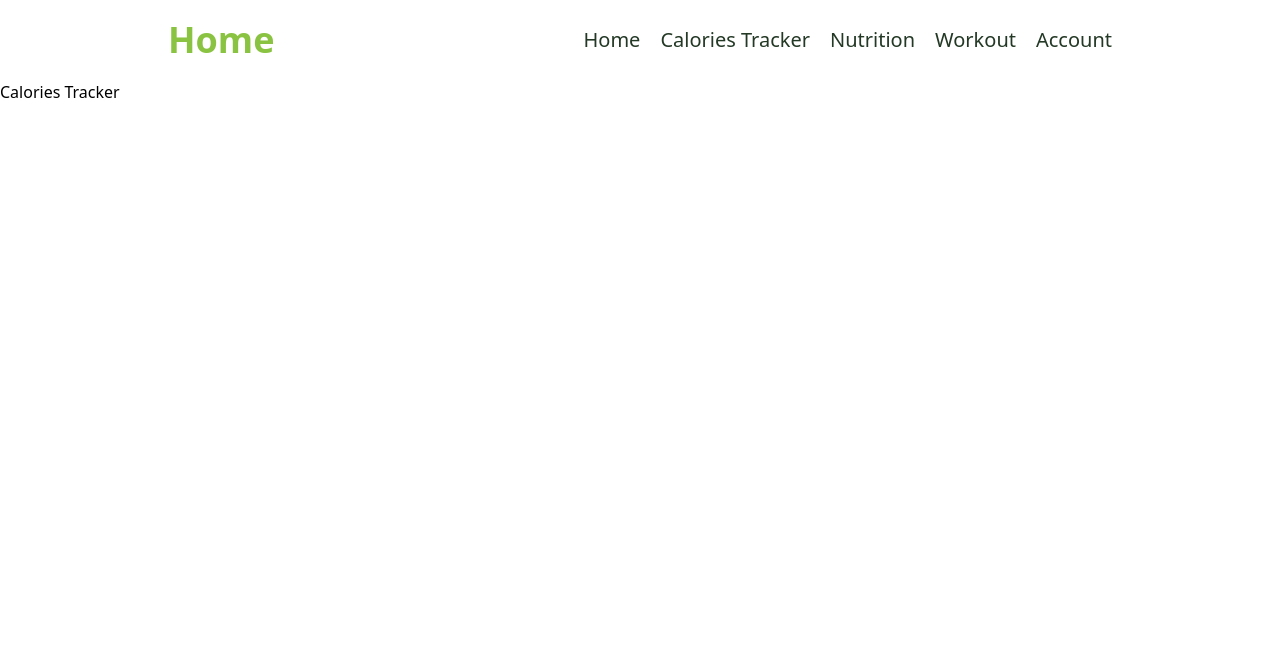
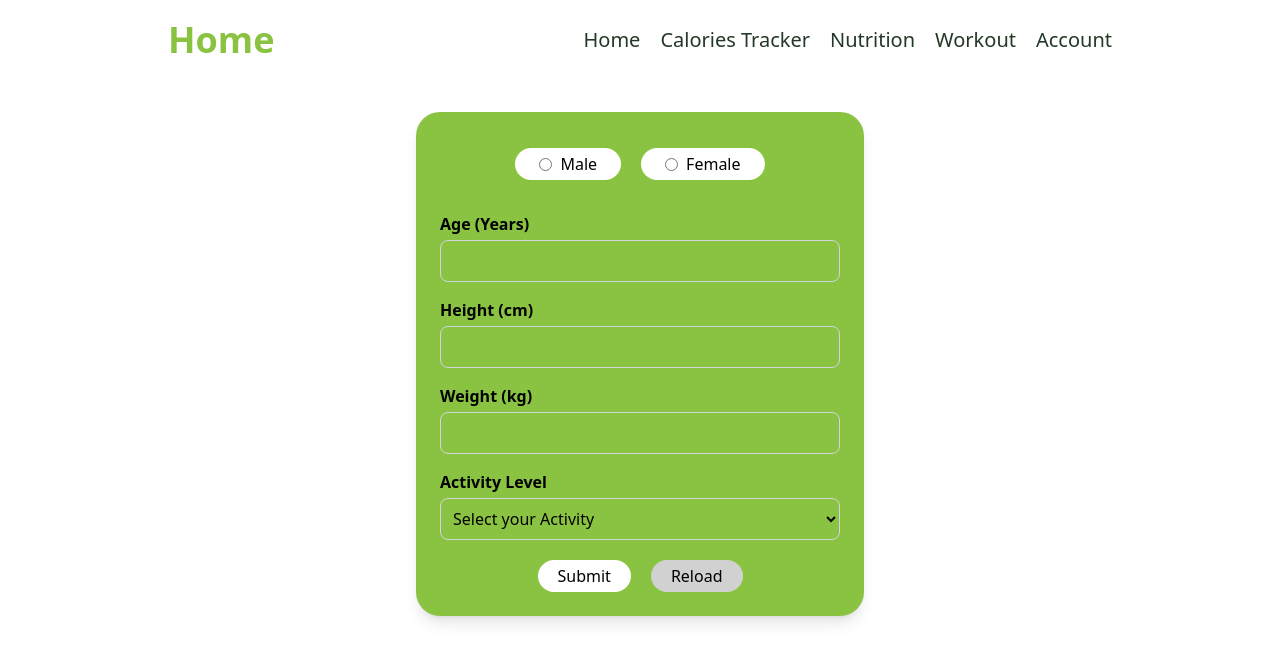
Before and after one commit to WSU-4110/FitBalance, a React (Vite) app in the folder FitBalance/: page /caloriestracker in a window 1280 px wide. Shown: the top 662 px of the page. Built offline with nearby package versions, Linux system fonts and the light colour scheme.

Commit message:
getting update

```diff
--- a/FitBalance/src/front-end/CaloriesTracker.jsx
+++ b/FitBalance/src/front-end/CaloriesTracker.jsx
@@ -1,15 +1,208 @@
-import React from "react";
+import React, { useState, useEffect } from "react";
 import Navbar from "../components/Navbar";
 
 const CaloriesTracker = () => {
+  const activity = [
+    { label: "Basal Metabolic Rate(BMR)", value: 1.2 },
+    { label: "Sedentary: little or no exercise", value: 1.2 },
+    { label: "Light: exercise 1-3 times/week", value: 1.375 },
+    { label: "Moderate: exercise 4-5 times/week", value: 1.55 },
+    {
+      label: "Active: daily exercise or intense exercise 3-4 times/week",
+      value: 1.725,
+    },
+    { label: "Very Active: intense exercise 6-7 times/week", value: 1.9 },
+    {
+      label: "Extra Active: very intense exercise daily, or physical job",
+      value: 2.2,
+    },
+  ];
+
+  const reachGoal = [
+    { label: "Lean Muscle build", value: 1 },
+    { label: "Weight loss", value: 0.8 },
+    { label: "Extreme Weight loss", value: 0.7 },
+    { label: "Lean Bulk", value: 1.15 },
+  ];
+
+  const [act, setAct] = useState();
+  const [gender, setGender] = useState("");
+  const [age, setAge] = useState();
+  const [height, setHeight] = useState();
+  const [weight, setWeight] = useState();
+  const [calories, setCalories] = useState(null);
+  const [goal, setGoal] = useState("");
+  const [goalCalories, setGoalCalories] = useState(null);
+
+  const calculateCal = (event) => {
+    event.preventDefault();
+
+    if (age <= 0 || height <= 0 || weight <= 0 || !act || !gender) {
+      alert("Please enter valid input!");
+      return;
+    }
+
+    let bmr;
+    if (gender === "male") {
+      bmr = 10 * weight + 6.25 * height - 5 * age + 5;
+    } else if (gender === "female") {
+      bmr = 10 * weight + 6.25 * height - 5 * age - 161;
+    }
+
+    const activityFactor = parseFloat(act);
+    const totalCalories = Math.round(bmr * activityFactor);
+    setCalories(totalCalories);
+  };
+
+  useEffect(() => {
+    if (calories !== null && goal) {
+      const goalFactor = parseFloat(goal);
+      setGoalCalories(Math.round(calories * goalFactor));
+    }
+  }, [calories, goal]);
+
+  let reload = () => {
+    window.location.reload();
+  };
+
   return (
-    <div>
-      <Navbar></Navbar>
+    <>
+      <Navbar />
+      <div className="flex flex-col md:flex-row w-full h-fit items-center justify-center ">
+        <div className="w-full md:w-1/2 p-8 flex flex-col justify-center items-center">
+          <form
+            className="w-full max-w-md bg-[#8AC342] p-6 rounded-3xl shadow-lg"
+            onSubmit={calculateCal}
+          >
+            <div className="flex w-full justify-center md:space-x-5 space-x-2 p-3 rounded-lg mb-5">
+              <div className="flex items-center bg-white px-6 py-1 rounded-4xl">
+                <input
+                  type="radio"
+                  name="gender"
+                  className="mr-2"
+                  value="male"
+                  checked={gender === "male"}
+                  onChange={(event) => setGender(event.target.value)}
+                />
+                <label>Male</label>
+              </div>
+              <div className="flex items-center bg-white px-6 py-1 rounded-4xl">
+                <input
+                  type="radio"
+                  name="gender"
+                  className="mr-2"
+                  value="female"
+                  checked={gender === "female"}
+                  onChange={(event) => setGender(event.target.value)}
+                />
+                <label>Female</label>
+              </div>
+            </div>
 
-      <div className=" flex flex-col md:flex-row w-full h-[calc(100vh-80px)] ">
-        <h1>Calories Tracker</h1>
+            <div className="space-y-4">
+              <div className="flex flex-col">
+                <label className="mb-1 font-semibold">Age (Years)</label>
+                <input
+                  type="number"
+                  value={age}
+                  onChange={(e) => setAge(Number(e.target.value))}
+                  className="p-2 border border-gray-300 rounded-lg focus:outline-none focus:ring-2 focus:ring-white w-full"
+                />
+              </div>
+              <div className="flex flex-col">
+                <label className="mb-1 font-semibold">Height (cm)</label>
+                <input
+                  type="number"
+                  value={height}
+                  onChange={(e) => setHeight(Number(e.target.value))}
+                  className="p-2 border border-gray-300 rounded-lg focus:outline-none focus:ring-2 focus:ring-white w-full"
+                />
+              </div>
+              <div className="flex flex-col">
+                <label className="mb-1 font-semibold">Weight (kg)</label>
+                <input
+                  type="number"
+                  value={weight}
+                  onChange={(e) => setWeight(Number(e.target.value))}
+                  className="p-2 border border-gray-300 rounded-lg focus:outline-none focus:ring-2 focus:ring-white w-full"
+                />
+              </div>
+            </div>
+
+            <div className="mt-4">
+              <label className="mb-1 font-semibold block">Activity Level</label>
+              <select
+                value={act}
+                onChange={(e) => setAct(e.target.value)}
+                className="w-full p-2 border border-gray-300 rounded-lg focus:outline-none focus:ring-2 focus:ring-white"
+              >
+                <option value="" hidden>
+                  Select your Activity
+                </option>
+                {activity.map((option) => (
+                  <option key={option.label} value={option.value}>
+                    {option.label}
+                  </option>
+                ))}
+              </select>
+            </div>
+
+            <div className="flex flex-row justify-center space-x-5 pt-5">
+              <button
+                className="bg-white px-5 py-1 rounded-2xl font-medium"
+                type="submit"
+              >
+                Submit
+              </button>
+              <button
+                className="bg-[#d1d1d1] px-5 py-1 rounded-2xl font-medium"
+                onClick={reload}
+                type="reset"
+              >
+                Reload
+              </button>
+            </div>
+
+            {calories !== null && (
+              <h1 className="text-black text-center text-xl mt-4 border-2 rounded-2xl border-black mx-10">
+                Maintanence :<span className="font-medium "> {calories}</span>{" "}
+                calories/day
+              </h1>
+            )}
+
+            {calories !== null && (
+              <div className="mt-4">
+                <label className="mb-1 font-semibold block">
+                  Select Your Goal
+                </label>
+                <select
+                  value={goal}
+                  onChange={(e) => setGoal(e.target.value)}
+                  className="w-full p-2 border border-gray-300 rounded-lg focus:outline-none focus:ring-2 focus:ring-white"
+                >
+                  <option value="" hidden>
+                    Select Your Goal
+                  </option>
+                  {reachGoal.map((option) => (
+                    <option key={option.label} value={option.value}>
+                      {option.label}
+                    </option>
+                  ))}
+                </select>
+
+                {goalCalories !== null && (
+                  <h1 className="text-black text-center  border-2 rounded-2xl border-black mx-10 text-xl mt-4">
+                    Target :{" "}
+                    <span className="font-medium"> {goalCalories} </span>{" "}
+                    calories/day
+                  </h1>
+                )}
+              </div>
+            )}
+          </form>
+        </div>
       </div>
-    </div>
+    </>
   );
 };
 
```
Also changed, not shown: 1 other file (tests, documents, lock files or other folders).
